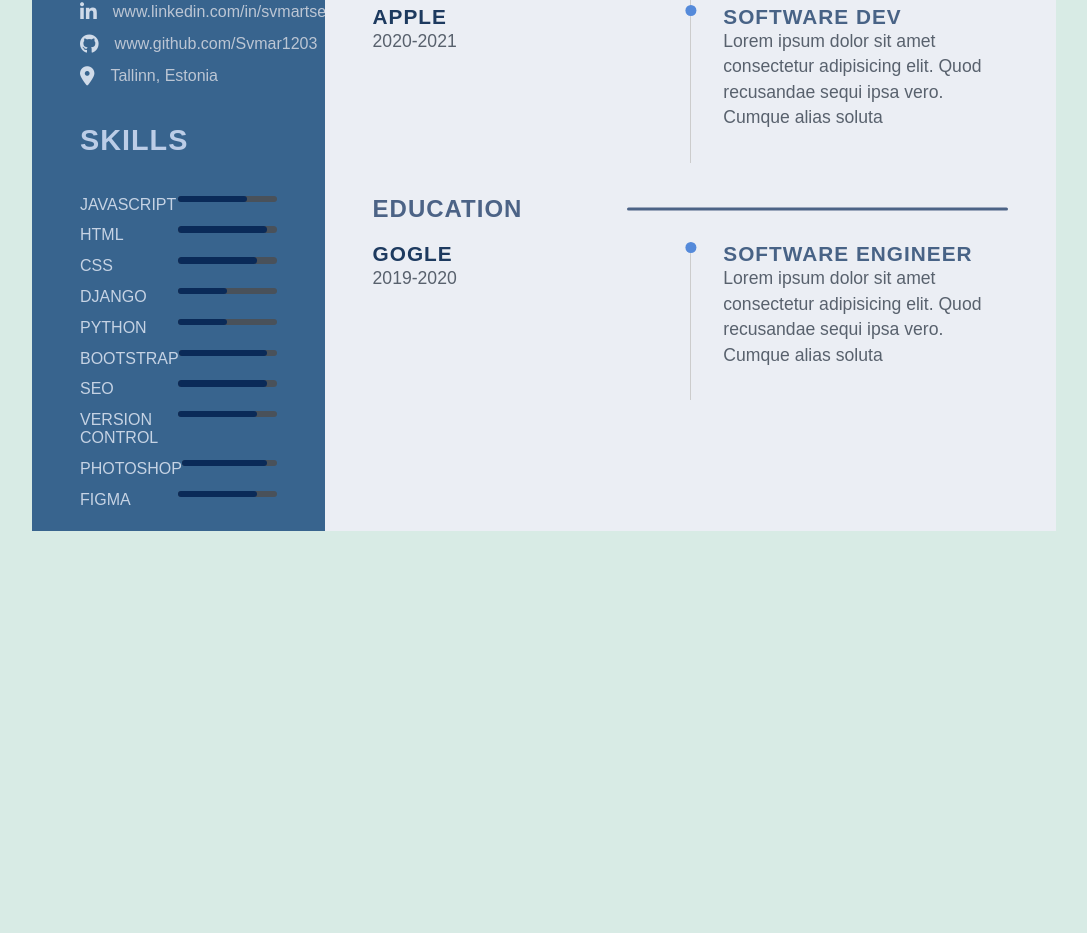
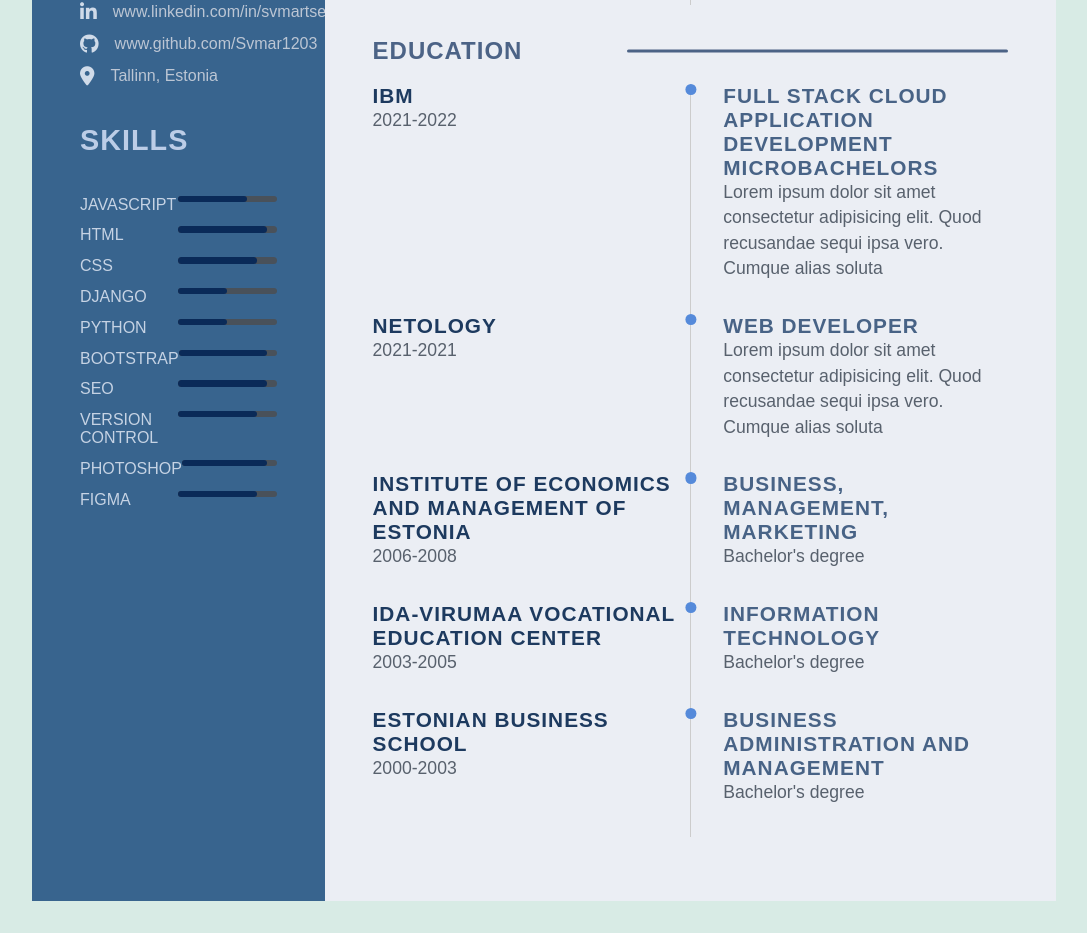
Before and after one commit to Svmar1203/CV-Resume, a plain HTML site: page cv.html in a window 1280 px wide. Shown: the part 605-1538 px from the top of the page, without its empty margins (96-1183 px from the left). Before the commit the page ends 1168 px from the top, so only its background shows below. Drawn offline with Linux system fonts and the light colour scheme.

Commit message:
12.04.22

```diff
--- a/cv.html
+++ b/cv.html
@@ -157,19 +157,6 @@
 
             <div class="timeline">
               <div class="left-tl-content">
-                <h5 class="tl-title">gogle</h5>
-                <p class="para">2019-2020</p>
-              </div>
-              <div class="right-tl-content">
-                <div class="tl-content">
-                  <h5 class="tl-title-2">Software Engineer</h5>
-                  <p class="para">Lorem ipsum dolor sit amet consectetur adipisicing elit. Quod recusandae sequi ipsa vero. Cumque alias soluta</p>
-                </div>
-              </div>
-            </div>
-
-            <div class="timeline">
-              <div class="left-tl-content">
                 <h5 class="tl-title">apple</h5>
                 <p class="para">2020-2021</p>
               </div>
@@ -187,16 +174,70 @@
             <h2 class="right-title">Education</h2>
             <div class="timeline">
               <div class="left-tl-content">
-                <h5 class="tl-title">gogle</h5>
-                <p class="para">2019-2020</p>
+                <h5 class="tl-title">ibm</h5>
+                <p class="para">2021-2022</p>
               </div>
               <div class="right-tl-content">
                 <div class="tl-content">
-                  <h5 class="tl-title-2">Software Engineer</h5>
+                  <h5 class="tl-title-2">Full Stack Cloud Application Development MicroBachelors</h5>
                   <p class="para">Lorem ipsum dolor sit amet consectetur adipisicing elit. Quod recusandae sequi ipsa vero. Cumque alias soluta</p>
                 </div>
               </div>
             </div>
+
+             <div class="timeline">
+              <div class="left-tl-content">
+                <h5 class="tl-title">netology</h5>
+                <p class="para">2021-2021</p>
+              </div>
+              <div class="right-tl-content">
+                <div class="tl-content">
+                  <h5 class="tl-title-2">web developer</h5>
+                  <p class="para">Lorem ipsum dolor sit amet consectetur adipisicing elit. Quod recusandae sequi ipsa vero. Cumque alias soluta</p>
+                </div>
+              </div>
+            </div>
+
+            <div class="timeline">
+              <div class="left-tl-content">
+                <h5 class="tl-title">Institute of Economics and Management  of  Estonia</h5>
+                <p class="para">2006-2008</p>
+              </div>
+              <div class="right-tl-content">
+                <div class="tl-content">
+                  <h5 class="tl-title-2">Business, Management, Marketing</h5>
+                  <p class="para">Bachelor's degree</p>
+                </div>
+              </div>
+            </div>
+
+             <div class="timeline">
+              <div class="left-tl-content">
+                <h5 class="tl-title">Ida-Virumaa Vocational  Education Center</h5>
+                <p class="para">2003-2005</p>
+              </div>
+              <div class="right-tl-content">
+                <div class="tl-content">
+                  <h5 class="tl-title-2">Information Technology</h5>
+                  <p class="para">Bachelor's degree</p>
+                </div>
+              </div>
+            </div>
+
+             <div class="timeline">
+              <div class="left-tl-content">
+                <h5 class="tl-title">Estonian Business School</h5>
+                <p class="para">2000-2003</p>
+              </div>
+              <div class="right-tl-content">
+                <div class="tl-content">
+                  <h5 class="tl-title-2">Business Administration and Management</h5>
+                  <p class="para">Bachelor's degree</p>
+                </div>
+              </div>
+            </div>
+
+
           </section>
         </div>
       </section>
```
